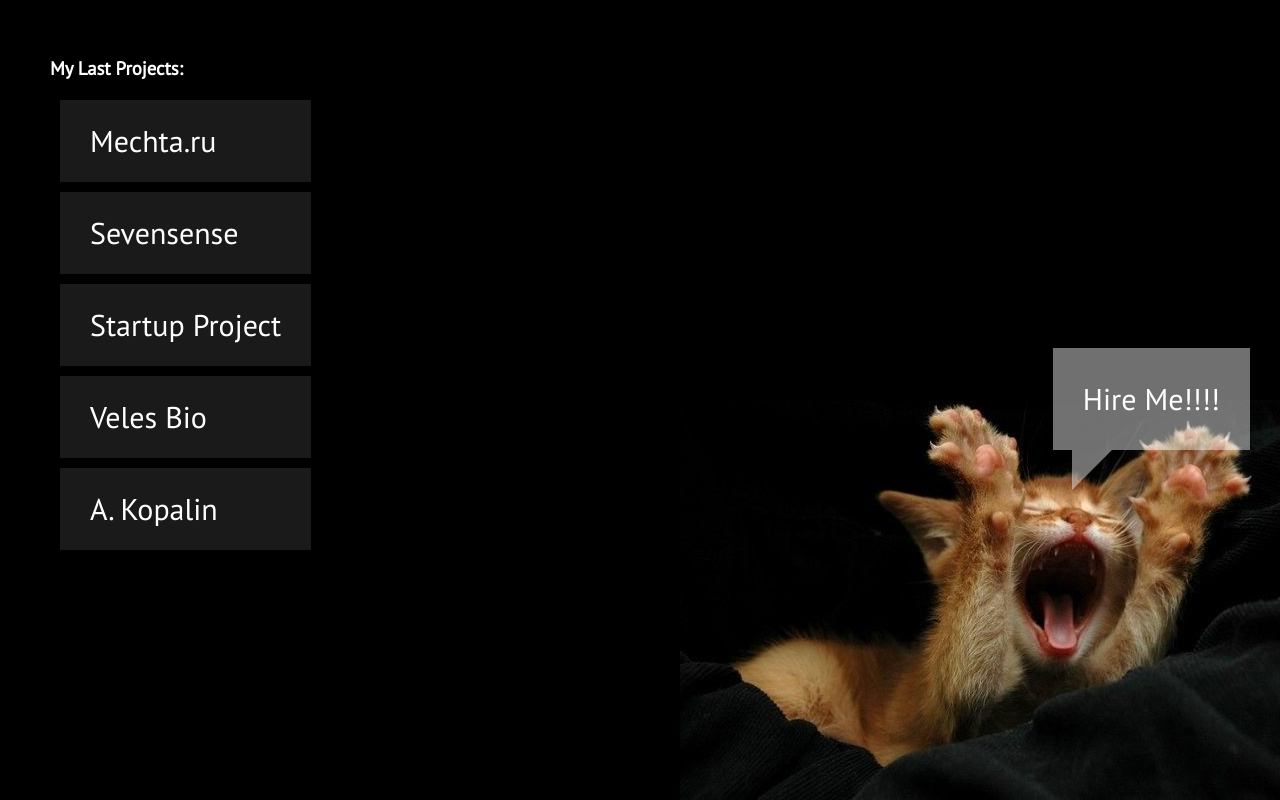
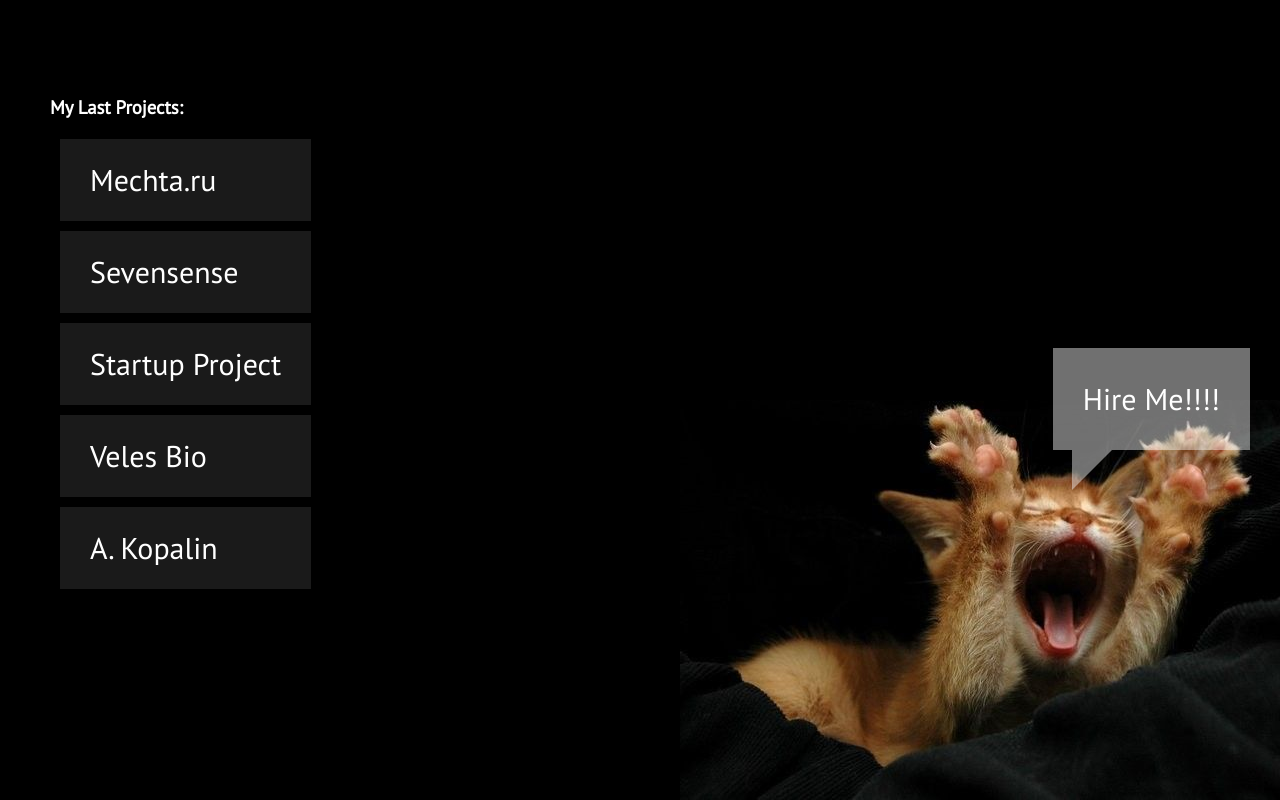
Before and after one commit to vogrelord/vogre-portfolio, a plain HTML site: page index.html in a window 1280 px wide. Drawn offline with Linux system fonts and the light colour scheme.

Commit message:
added pages

```diff
--- a/css/custom.css
+++ b/css/custom.css
@@ -102,6 +102,7 @@ body:after{
 	position: absolute;
 	left: 10px;
 	top: 20px;
+	margin-top: 55px;
 }
 
 #menu h3{
```
